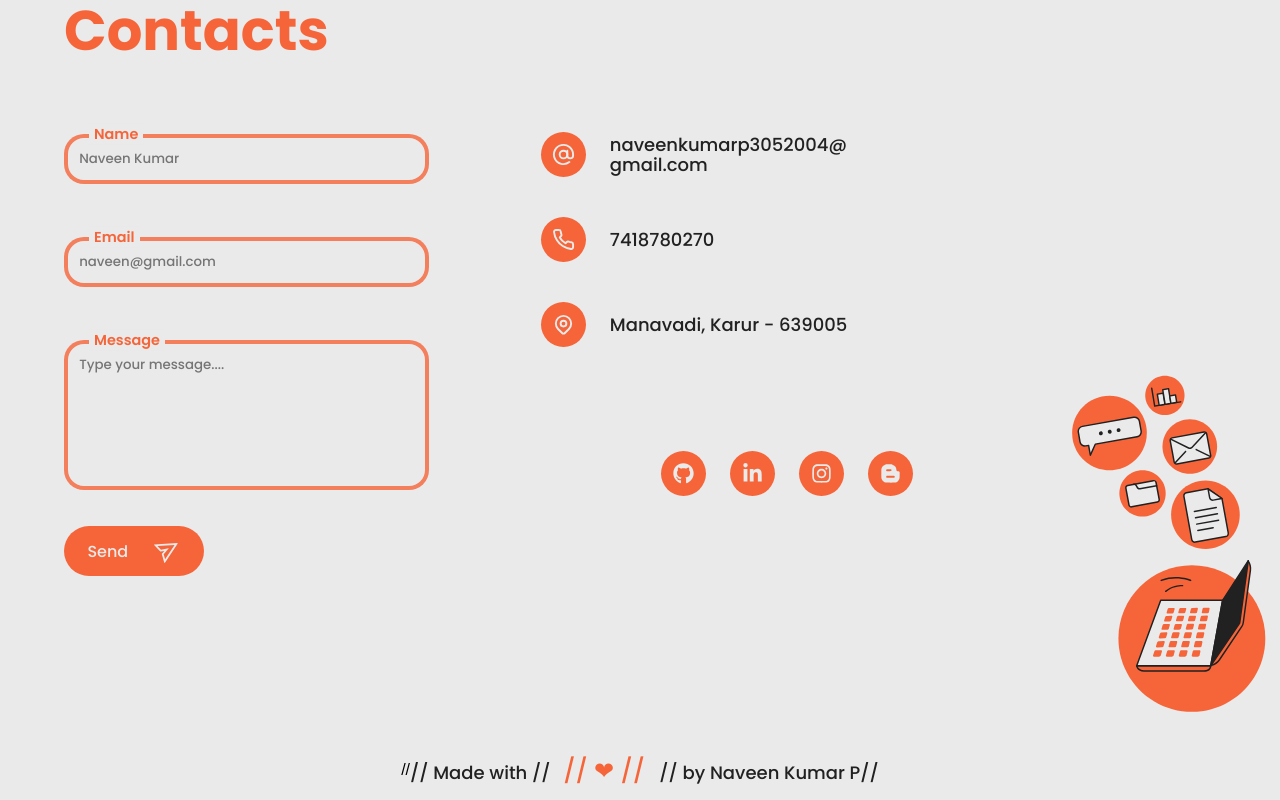
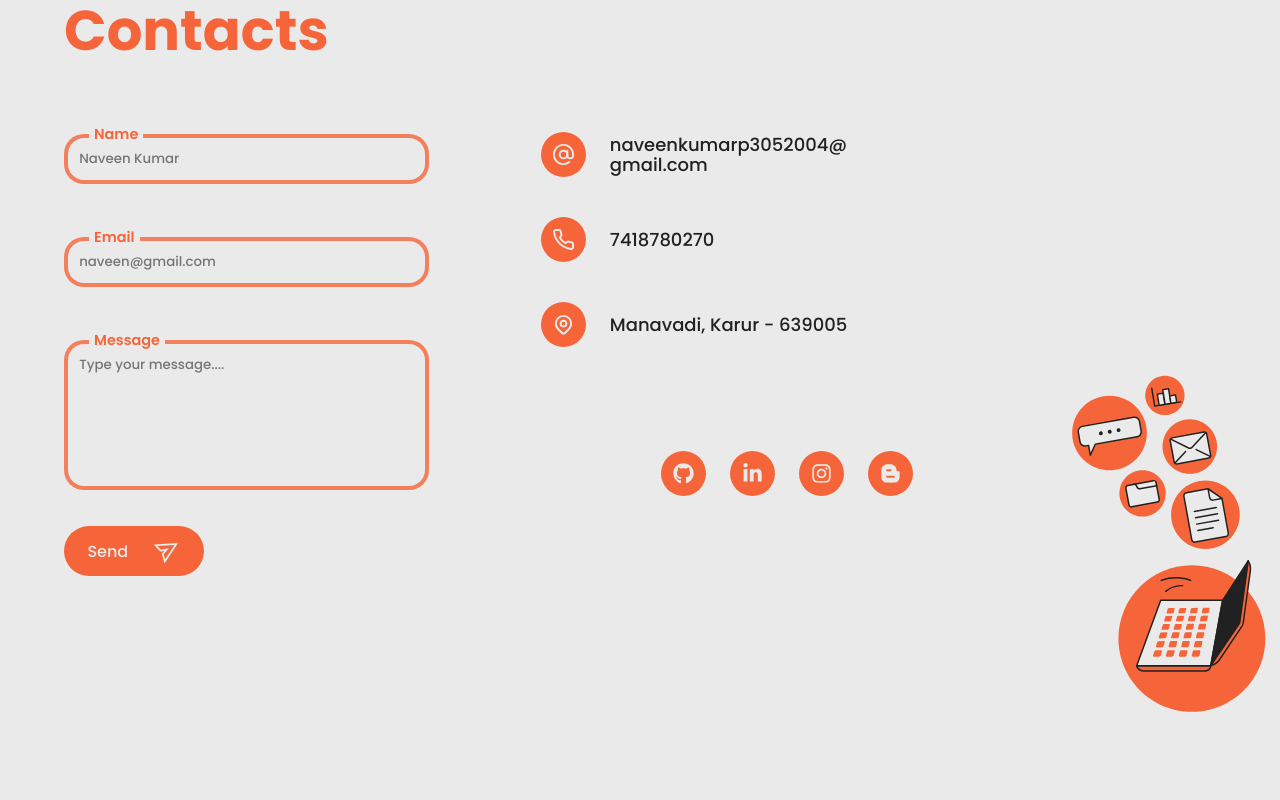
Before and after one commit to naveen-kumar-30/Portfillo-Naveen, a React (Create React App) app: page / in a window 1280 px wide. Shown: the part 5340-6140 px from the top of the page. Built offline with nearby package versions, Linux system fonts and the light colour scheme; a web font is replaced by a local one.

Commit message:
Update Footer.js

```diff
--- a/src/components/Footer/Footer.js
+++ b/src/components/Footer/Footer.js
@@ -17,13 +17,7 @@ function Footer() {
 
     return (
         <div className="footer" style={{backgroundColor: theme.secondary}}>
-            // <p style={{color: theme.tertiary}}>
-            //     Made with
-            //     <span style={{color: theme.primary, margin: '0 0.5rem -1rem 0.5rem'}}>
-            //         ❤
-            //     </span>
-            //      by {shortname(headerData.name)}
-            // </p>
+
         </div>
     )
 }
```
